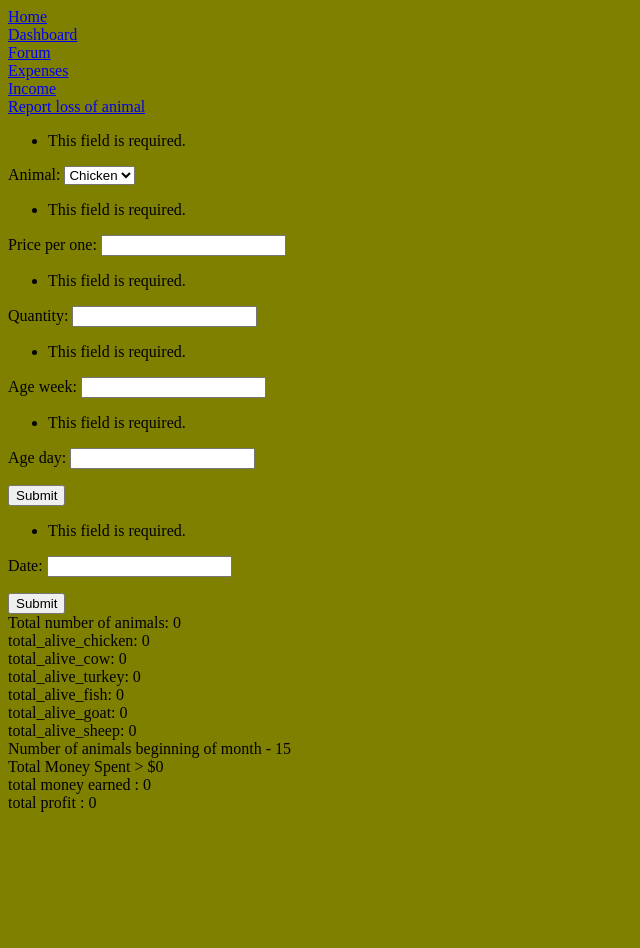
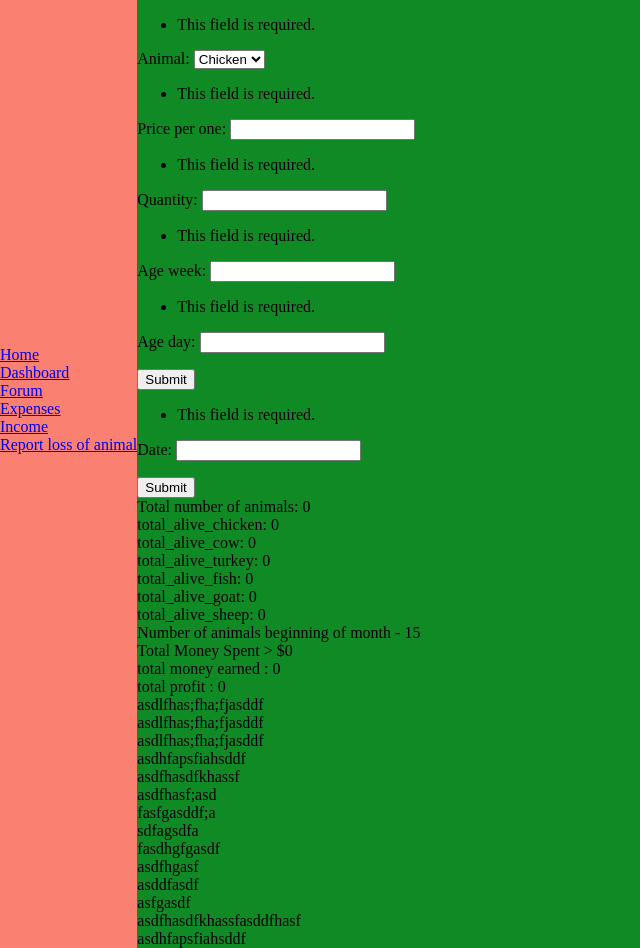
Before and after one commit to ONOWONI/poultry-plus, a Django app: page /dashboard/ in a window 1280 px wide. Shown: the whole page, without its empty margins (0-640 px from the left). Before the commit the page ends 812 px from the top, so only its background shows below. Run offline with Django 4.2, Linux system fonts and the light colour scheme; a user stored in the database is signed in; data comes from the database, SQL or seed files in the repository; both versions use the stored data as it was after the commit.

Commit message:
added base styling

```diff
--- a/base_app/forms.py
+++ b/base_app/forms.py
@@ -7,10 +7,11 @@
     farmerScale = forms.ChoiceField(choices = SCALE_CHOICES)
     class Meta:
         model = get_user_model()
-        fields = ['first_name',"farmerScale"]
+        fields = ['first_name', 'last_name',"farmerScale"]
 
     def signup(self, request, user):
         user.first_name = self.cleaned_data['first_name']
+        user.last_name = self.cleaned_data['last_name']
         user.farmerScale = self.cleaned_data['farmerScale']
         user.save()
 
--- a/base_app/views.py
+++ b/base_app/views.py
@@ -14,9 +14,12 @@
 
 
 def payments_page(request):
-    return redirect(str(process_payment()))
+    user_email = request.user.email
+    user_fname = request.user.first_name
+    user_lname = request.user.last_name
+    user_name = user_fname + " " + user_lname
+    return redirect(str(process_payment(user_email, user_name)))
     # return redirect(str(process_payment('name','donowoni@gmail.com',100,9133117289)))
-    pass
 
 
 @login_required
@@ -116,7 +119,7 @@
 
 
 
-
+@login_required
 def upgrade_to_pro(request):
     return render(request, "views_temp/upgradeToPro.html")
 
--- a/static/views/main.css
+++ b/static/views/main.css
@@ -1,3 +1,28 @@
+html, body{
+    margin: 0;
+    padding: 0;
+}
+
 body {
-    background-color: olive;
+    background-color: hsl(130, 80%, 30%);
 }
+
+
+.base-container {
+    display: flex;
+}
+
+
+
+.base-left {
+    background-color: salmon;
+    width: max-content;
+    min-height: 100vh;
+}
+
+.base-left-links {
+    position: sticky;
+    top: 50%;
+    transform: translateY(-50%);
+    margin: auto 0;
+}
--- a/templates/views_temp/base.html
+++ b/templates/views_temp/base.html
@@ -11,7 +11,9 @@
     <link rel="stylesheet" href="{% static 'views/forum.css' %}">
 </head>
 <body>
-    <div>
+    <div class="base-container">
+        <div class="base-left">
+            <div class="base-left-links">
                 <div><a href="{% url 'home' %}">Home</a></div>
                 <div><a href="{% url 'dashboard' %}">Dashboard</a></div>
                 <div><a href="{% url 'Forum' %}">Forum</a></div>
@@ -19,10 +21,12 @@
                 <div><a href="{% url 'income' %}">Income</a></div>
                 <div><a href="{% url 'dead page' %}">Report loss of animal</a></div>
             </div>
+        </div>
         {% comment %} {% cache 15 slowrunner %} {% endcomment %}
         {% comment %} {% endcache %} {% endcomment %}
-    <div>
+        <div class="base-right">
             {% block content %}{% endblock content %}
+        </div>
     </div>
 </body>
 </html>
--- a/templates/views_temp/dashboard.html
+++ b/templates/views_temp/dashboard.html
@@ -31,5 +31,20 @@
         total money earned : {{ total_money_earned }}</br>
         total profit : {{ total_profit }}</br>
     </div>
-
+<div>
+    asdlfhas;fha;fjasddf</br>
+    asdlfhas;fha;fjasddf</br>
+    asdlfhas;fha;fjasddf</br>
+    asdhfapsfiahsddf</br>
+    asdfhasdfkhassf</br>
+    asdfhasf;asd</br>
+    fasfgasddf;a</br>
+    sdfagsdfa</br>
+    fasdhgfgasdf</br>
+    asdfhgasf</br>
+    asddfasdf</br>
+    asfgasdf</br>
+    asdfhasdfkhassfasddfhasf</br>
+    asdhfapsfiahsddf</br>
+</div>
 {% endblock content %}
```
Also changed, not shown: subscribe/views.py (+5 -5 lines), templates/views_temp/upgradeToPro.html (+3 -11 lines), db.sqlite3. Lines whose indentation alone changed are shown as unchanged.
